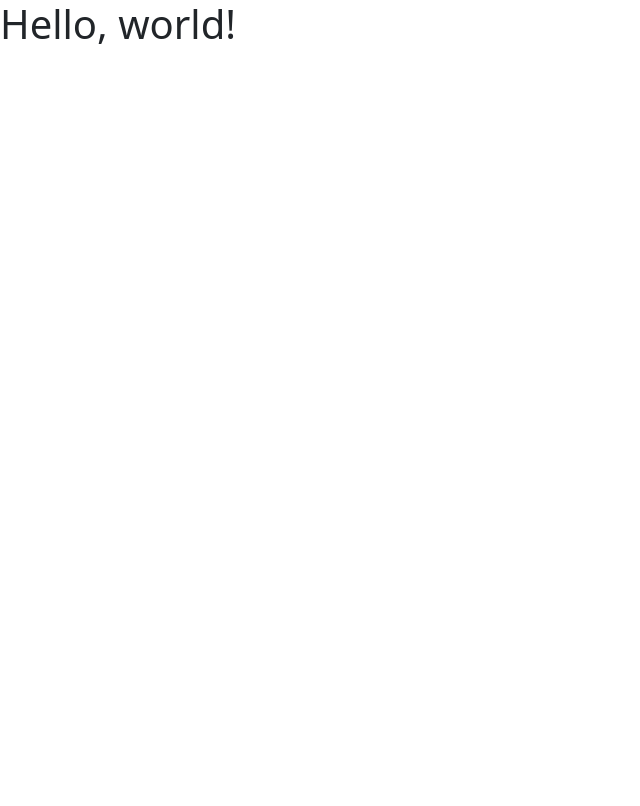
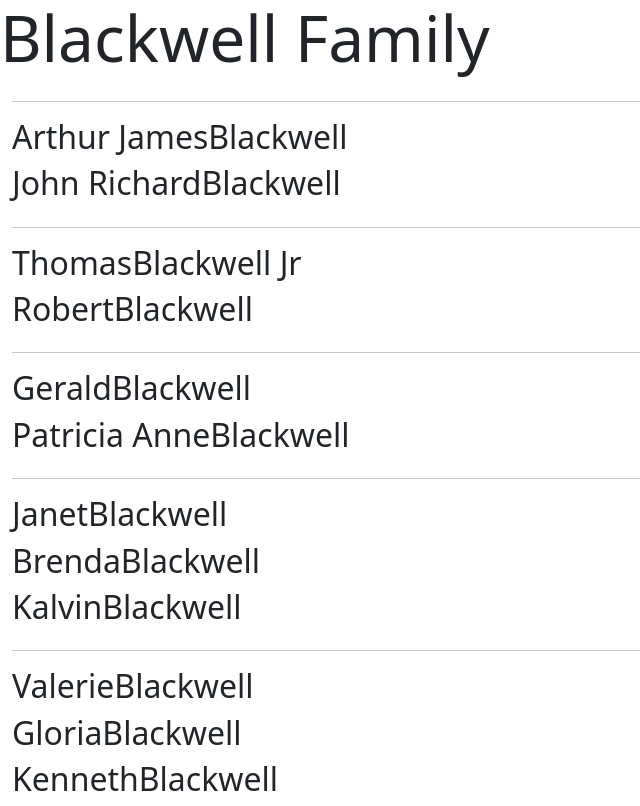
Before and after one commit to BracketNerd101/blackwell-tree, a plain HTML site: page index.html in a window 1280 px wide. Shown: the whole page, without its empty margins (0-640 px from the left). Drawn offline with nearby package versions, Linux system fonts and the light colour scheme.

Commit message:
scaffold names

```diff
--- a/index.html
+++ b/index.html
@@ -10,7 +10,72 @@
 </head>
 
 <body>
-    <h1>Hello, world!</h1>
+    <div class="jumbotron">
+        <h1 class="display-3">Blackwell Family</h1>
+
+    </div>
+    <div class="container-fluid">
+        <div class="row">
+            <div class="col-lg-10">
+                <hr>
+                <h2>Arthur James<span>Blackwell</span></h2>
+            </div>
+            <div class="col-lg-10">
+                <h2>John Richard<span>Blackwell</span></h2>
+            </div>
+        </div>
+    </div>
+    <div class="container-fluid">
+        <div class="row">
+            <div class="col-lg-10">
+                <hr>
+                <h2>Thomas<span>Blackwell Jr</span></h2>
+            </div>
+            <div class="col-lg-10">
+                <h2>Robert<span>Blackwell</span></h2>
+            </div>
+        </div>
+    </div>
+    <div class="container-fluid">
+        <div class="row">
+            <div class="col-lg-10">
+                <hr>
+                <h2>Gerald<span>Blackwell</span></h2>
+            </div>
+            <div class="col-lg-10">
+                <h2>Patricia Anne<span>Blackwell</span></h2>
+            </div>
+        </div>
+    </div>
+    <div class="container-fluid">
+        <div class="row">
+            <div class="col-lg-10">
+                <hr>
+                <h2>Janet<span>Blackwell</span></h2>
+            </div>
+            <div class="col-lg-10">
+                <h2>Brenda<span>Blackwell</span></h2>
+            </div>
+            <div class="col-lg-10">
+                <h2>Kalvin<span>Blackwell</span></h2>
+            </div>
+        </div>
+    </div>
+
+    <div class="container-fluid">
+        <div class="row">
+            <div class="col-lg-10">
+                <hr>
+                <h2>Valerie<span>Blackwell</span></h2>
+            </div>
+            <div class="col-lg-10">
+                <h2>Gloria<span>Blackwell</span></h2>
+            </div>
+            <div class="col-lg-10">
+                <h2>Kenneth<span>Blackwell</span></h2>
+            </div>
+        </div>
+    </div>
     <script src="https://cdn.jsdelivr.net/npm/bootstrap@5.3.3/dist/js/bootstrap.bundle.min.js"
         integrity="sha384-YvpcrYf0tY3lHB60NNkmXc5s9fDVZLESaAA55NDzOxhy9GkcIdslK1eN7N6jIeHz"
         crossorigin="anonymous"></script>
```
